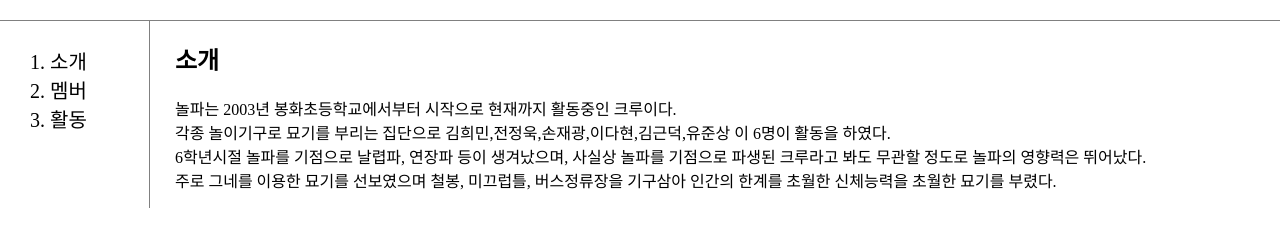
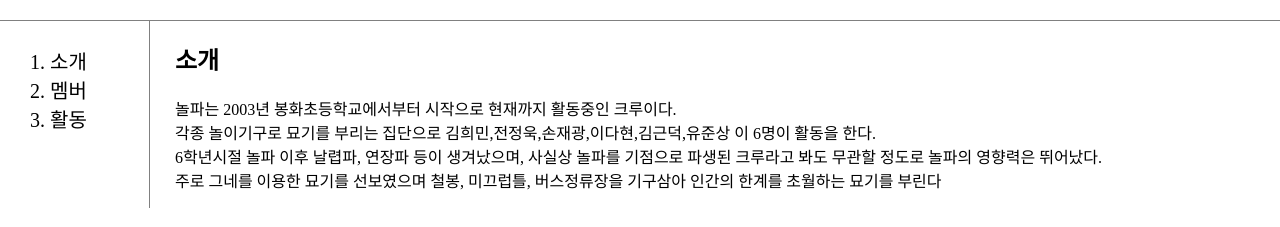
Before and after one commit to push5ver/-.html, a plain HTML site: page 1.소개.html in a window 1280 px wide. Shown: the part 85-312 px from the top of the page. Drawn offline with Linux system fonts and the light colour scheme.

Commit message:
Update 1.소개.html

```diff
--- a/1.소개.html
+++ b/1.소개.html
@@ -13,17 +13,16 @@
         <li><a href="2.멤버.html">멤버</a></li>
         <li><a href="3.활동.html">활동</a></li>
       </ol>
-    </h1>
     <div id="article">
     <h2>소개</h2>
     <p>
       놀파는 2003년 봉화초등학교에서부터 시작으로
       현재까지 활동중인 크루이다.<br>
       각종 놀이기구로 묘기를 부리는 집단으로
-      김희민,전정욱,손재광,이다현,김근덕,유준상 이 6명이 활동을 하였다.<br>
-      6학년시절 놀파를 기점으로 날렵파, 연장파 등이 생겨났으며, 사실상 놀파를 기점으로
+      김희민,전정욱,손재광,이다현,김근덕,유준상 이 6명이 활동을 한다.<br>
+      6학년시절 놀파 이후 날렵파, 연장파 등이 생겨났으며, 사실상 놀파를 기점으로
       파생된 크루라고 봐도 무관할 정도로 놀파의 영향력은 뛰어났다.<br>
-      주로 그네를 이용한 묘기를 선보였으며 철봉, 미끄럽틀, 버스정류장을 기구삼아 인간의 한계를 초월한 신체능력을 초월한 묘기를 부렸다.
+      주로 그네를 이용한 묘기를 선보였으며 철봉, 미끄럽틀, 버스정류장을 기구삼아 인간의 한계를 초월하는 묘기를 부린다
     </p>
   </div>
  </div>
```
